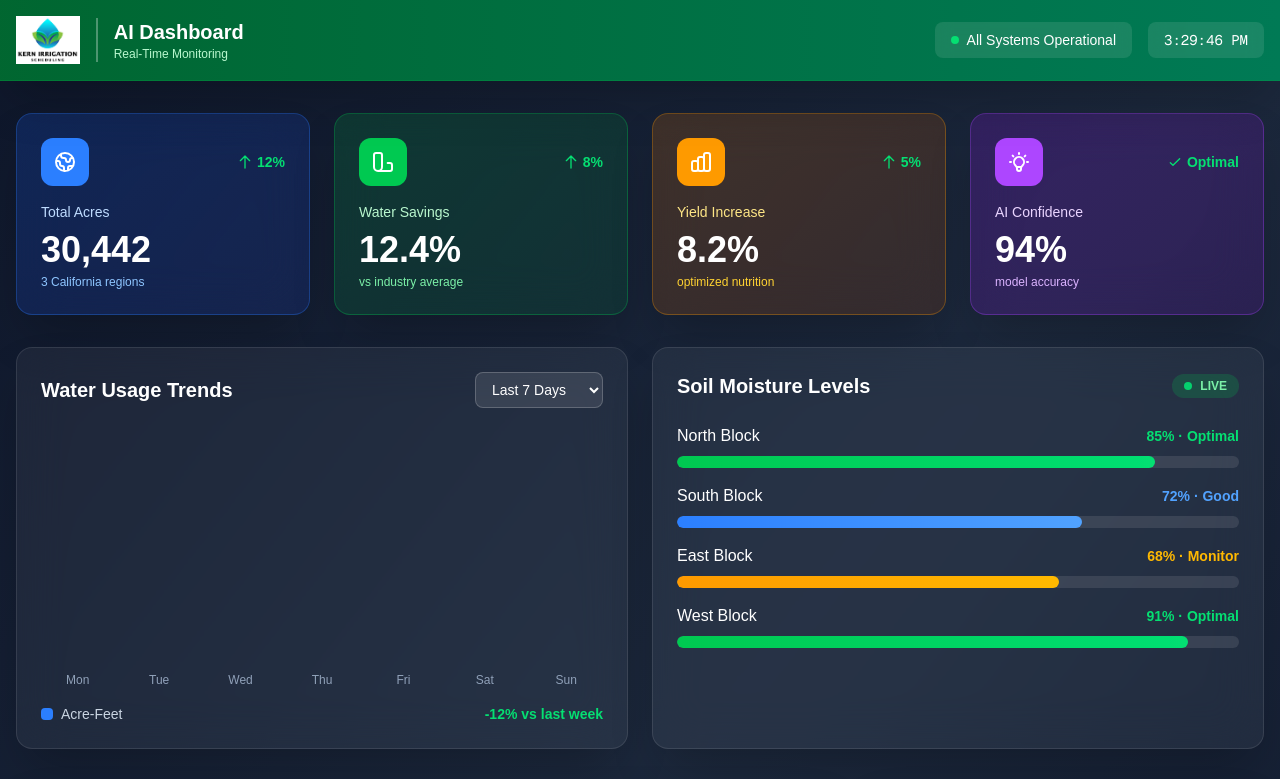
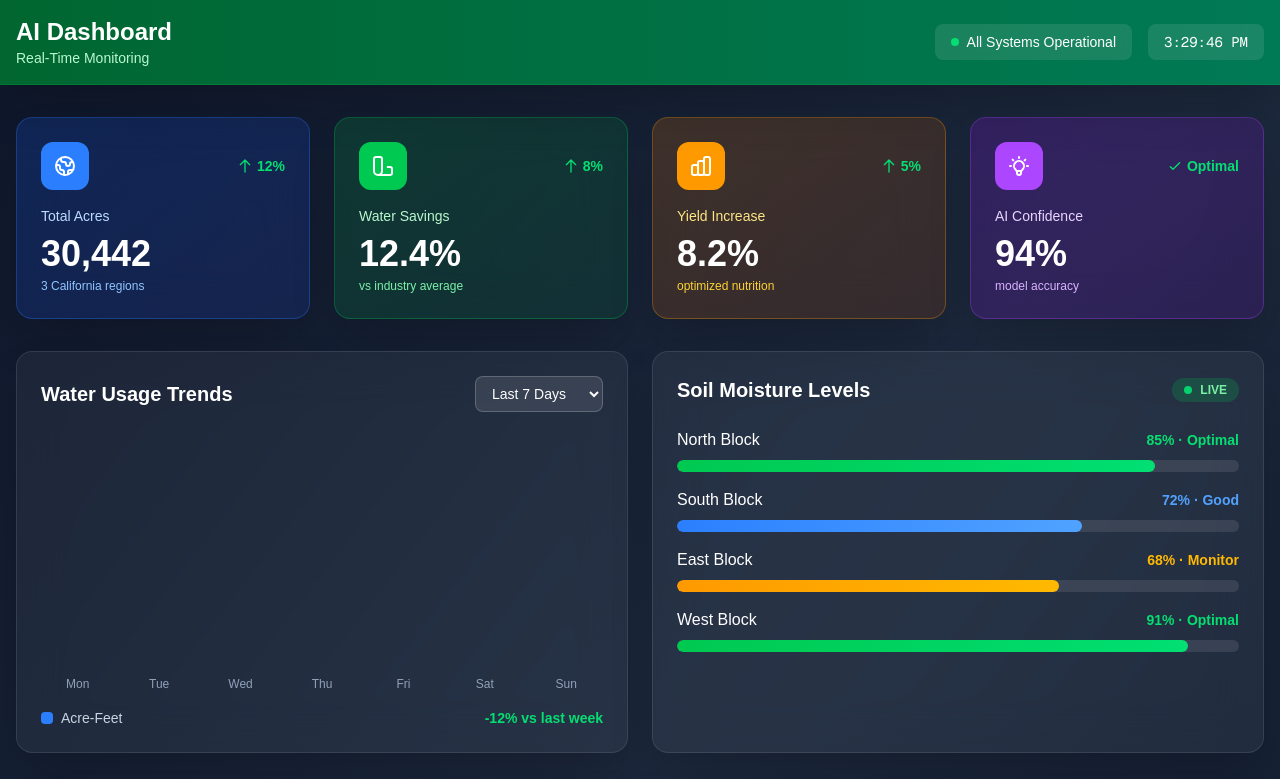
Before and after one commit to MerchantGuardOps/kern-irrigation-demo, a Next.js app: page /dashboard in a window 1280 px wide. Shown: the top 779 px of the page. Built offline with nearby package versions, Linux system fonts and the light colour scheme.

Commit message:
Remove logo from dashboard header

```diff
--- a/app/dashboard/page.tsx
+++ b/app/dashboard/page.tsx
@@ -18,12 +18,9 @@ export default function Dashboard() {
         <div className="max-w-7xl mx-auto px-4 py-4">
           <div className="flex items-center justify-between">
             <div className="flex items-center gap-4">
-              <Link href="/">
-                <img src="/kern-logo.jpg" alt="Kern Irrigation" className="h-12 w-auto cursor-pointer" />
-              </Link>
-              <div className="hidden md:block border-l-2 border-white/30 pl-4">
-                <h1 className="text-white text-xl font-bold">AI Dashboard</h1>
-                <p className="text-green-200 text-xs">Real-Time Monitoring</p>
+              <div>
+                <h1 className="text-white text-2xl font-bold">AI Dashboard</h1>
+                <p className="text-green-200 text-sm">Real-Time Monitoring</p>
               </div>
             </div>
             <div className="flex items-center gap-4">
```
